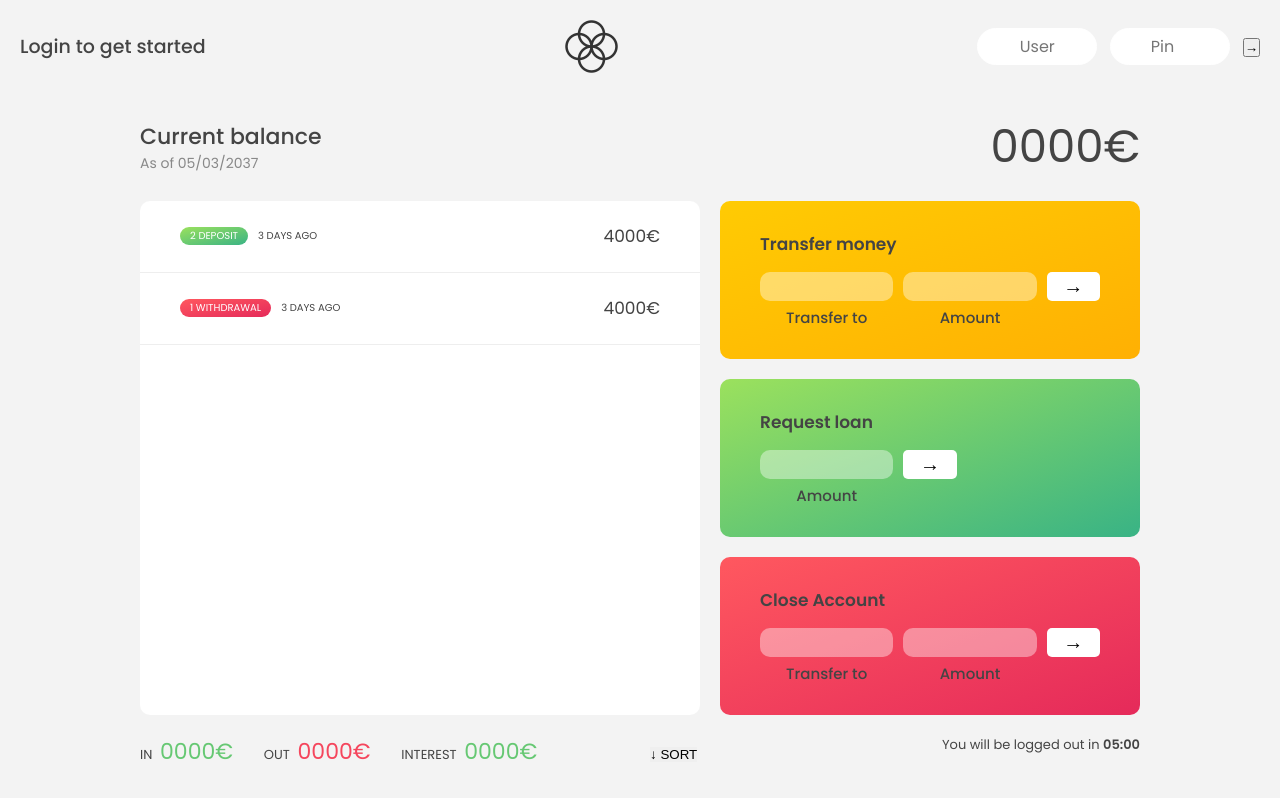
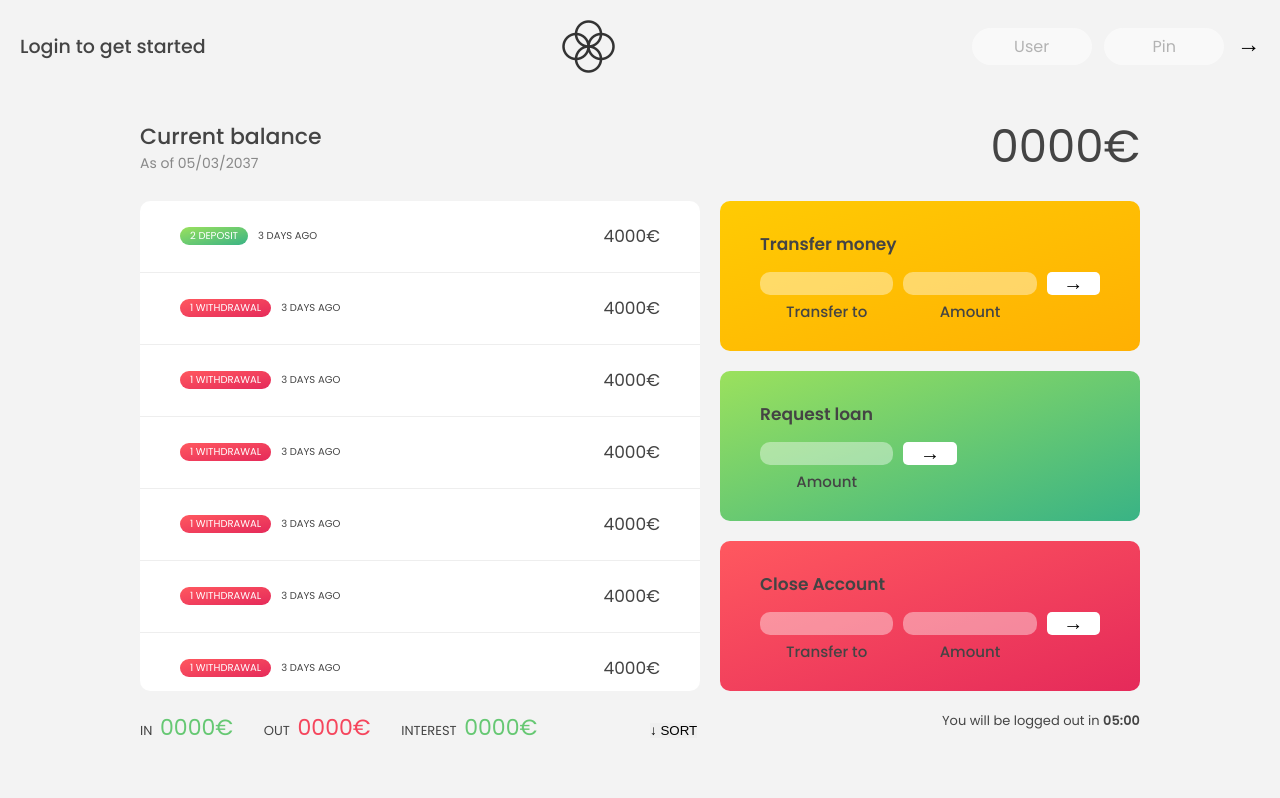
Before and after one commit to khanbilal-devop/Bankist-app-js, a plain HTML site: page index.html in a window 1280 px wide. Drawn offline with Linux system fonts and the light colour scheme.

Commit message:
Fine tuning ui

```diff
--- a/index.html
+++ b/index.html
@@ -17,7 +17,7 @@
     <div>
       <input type="text" placeholder="User" name="username" class="login-input"></input>
       <input type="number" placeholder="Pin" name="userpin" class="login-input"></input>
-      <button>&#8594</button>
+      <button class="login-btn">&#8594</button>
     </div>
   </nav>
   <main class="app">
@@ -31,6 +31,36 @@
     <div class="statement">
       <div class="statement-row">
         <span class="statement-type positive">2 Deposit</span>
+        <span class="statement-day">3 Days ago</span>
+        <span class="statement-amount">4000€</span>
+      </div>
+      <div class="statement-row">
+        <span class="statement-type negative">1 withdrawal</span>
+        <span class="statement-day">3 Days ago</span>
+        <span class="statement-amount">4000€</span>
+      </div>
+      <div class="statement-row">
+        <span class="statement-type negative">1 withdrawal</span>
+        <span class="statement-day">3 Days ago</span>
+        <span class="statement-amount">4000€</span>
+      </div>
+      <div class="statement-row">
+        <span class="statement-type negative">1 withdrawal</span>
+        <span class="statement-day">3 Days ago</span>
+        <span class="statement-amount">4000€</span>
+      </div>
+      <div class="statement-row">
+        <span class="statement-type negative">1 withdrawal</span>
+        <span class="statement-day">3 Days ago</span>
+        <span class="statement-amount">4000€</span>
+      </div>
+      <div class="statement-row">
+        <span class="statement-type negative">1 withdrawal</span>
+        <span class="statement-day">3 Days ago</span>
+        <span class="statement-amount">4000€</span>
+      </div>
+      <div class="statement-row">
+        <span class="statement-type negative">1 withdrawal</span>
         <span class="statement-day">3 Days ago</span>
         <span class="statement-amount">4000€</span>
       </div>
--- a/style.css
+++ b/style.css
@@ -48,11 +48,13 @@ h3 {
   margin-right: 1rem;
   color: inherit;
   border: 1px solid #fff;
+  opacity: 0.5;
 }
 
 .app {
   display: grid;
   grid-template-columns: 4fr 3fr;
+  grid-template-rows: auto repeat(3, 15rem) auto;
   max-width: 100rem;
   margin: 4rem auto;
   grid-gap: 2rem;
@@ -67,6 +69,7 @@ h3 {
   grid-row: 2 / span 3;
   border-radius: 1rem;
   background-color: #fff;
+  overflow: scroll;
 }
 
 .transfer {
@@ -166,7 +169,13 @@ h3 {
   border: none;
   border-radius: 1rem;
   width: 100%;
-  font-size: 2.5rem;
+  font-size: 1.5rem;
+  text-align: center;
+}
+
+.operation-input:focus{
+  background-color: rgba(255, 255, 255, 0.6);
+  outline: none;
 }
 
 .operation-label {
@@ -197,6 +206,11 @@ h3 {
 .summary-btn{
   border: none;
   text-transform: uppercase;
+  cursor: pointer;
+}
+
+.summary-btn:hover{
+  opacity: 0.6;
 }
 
 .positive-font{
@@ -211,3 +225,17 @@ h3 {
   text-align: end;
   font-size: 1.3rem;
 }
+
+/* Chrome, Safari, Edge, Opera */
+input::-webkit-outer-spin-button,
+input::-webkit-inner-spin-button {
+  -webkit-appearance: none;
+  margin: 0;
+}
+
+.login-btn{
+  border: none;
+  font-size: 2.3rem;
+  background: none;
+  cursor: pointer;
+}
```
